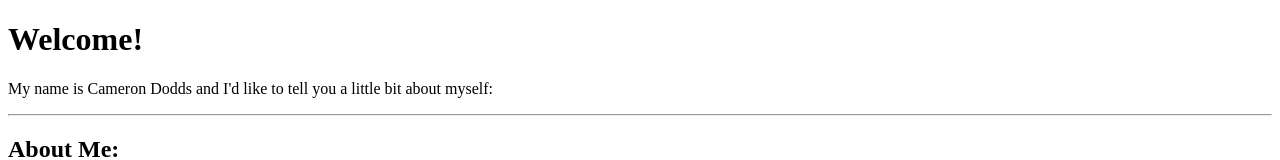
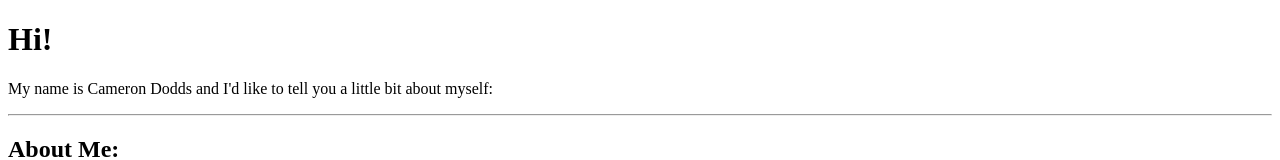
Before and after one commit to camerondodds00/portfolio, a plain HTML site: page index.html in a window 1280 px wide. Shown: the top 160 px of the page. Drawn offline with Linux system fonts and the light colour scheme.

Commit message:
changed welcome to hi

```diff
--- a/index.html
+++ b/index.html
@@ -4,7 +4,7 @@
     <title>Cam's Portfolio</title>
   </head>
   <body>
-    <h1>Welcome!</h1>
+    <h1>Hi!</h1>
     <p>My name is Cameron Dodds and I'd like to tell you a little bit about myself: </p>
     <hr/>
 
```
